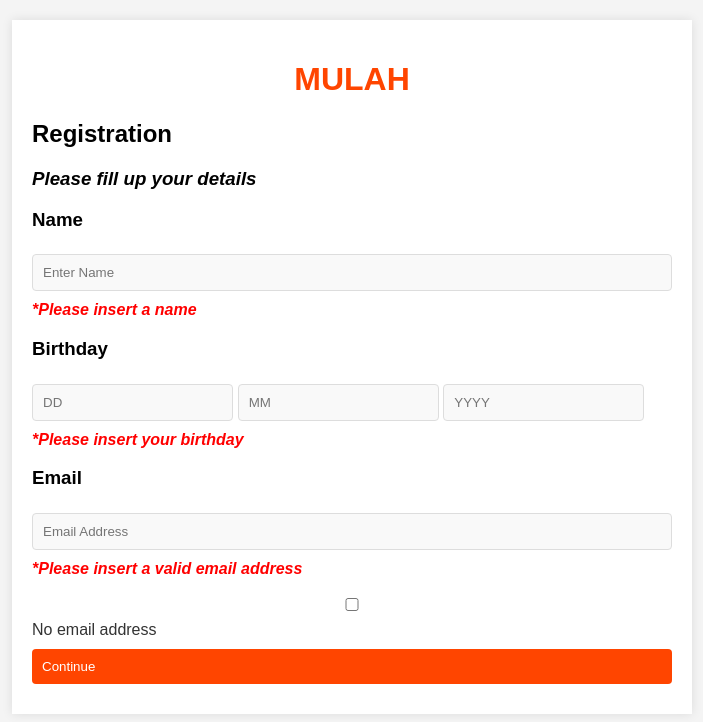
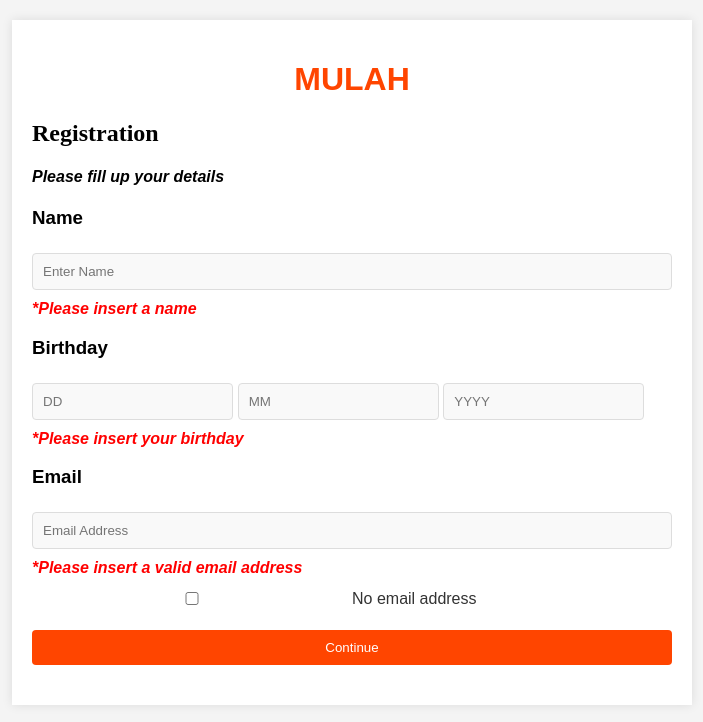
Before and after one commit to friednasi/Assessment2, a plain HTML site: page page2.html in a window 1280 px wide. Shown: the whole page, without its empty margins (288-991 px from the left). Drawn offline with Linux system fonts and the light colour scheme.

Commit message:
Initialcommit

```diff
--- a/page2.html
+++ b/page2.html
@@ -10,7 +10,7 @@
     <div class="container" id="page2">
         <h1>MULAH</h1>
         <h2>Registration</h2>
-        <h3 style="font-style: italic;">Please fill up your details</h3>
+        <h4 style="font-style: italic;">Please fill up your details</h4>
 
         <h3>Name</h3>
         <input type="text" id="name" placeholder="Enter Name">
@@ -27,11 +27,12 @@
         <h3>Email</h3>
         <input type="email" id="email" placeholder="Email Address">
         <h4 class="error-message">*Please insert a valid email address</h4>
-        <label>
-            <input type="checkbox" id="noEmail"> No email address
-        </label>
+        <div class="checkbox-group">
+            <input type="checkbox" id="noEmail">
+            <label for="noEmail">No email address</label>
+        </div>
 
-        <button id="continueButton">Continue</button>
+        <button id="continueButton" class="centered-button">Continue</button>
     </div>
     <script src="page2_script.js"></script>
 </body>
--- a/style.css
+++ b/style.css
@@ -15,7 +15,7 @@
     box-shadow: 0 0 10px rgba(0, 0, 0, 0.1);
 }
 
-h1{
+h1 {
     color: orangered;
 }
 h2, h3, h4 {
@@ -46,7 +46,15 @@
     text-align: center;
 }
 
-#page1 h2, #page1 h3, #page1 .input-group, #page1 select, #page1 input[type="tel"] {
+#page1 h4 {
+    color: orangered; /* Change h4 color to orange */
+}
+
+#page1 h2 {
+    font-family: 'Times New Roman', Times, serif; /* Set font to Times New Roman */
+}
+
+#page1 h2, #page1 h4, #page1 .input-group, #page1 select, #page1 input[type="tel"] {
     text-align: left;
     width: 100%;
     box-sizing: border-box;
@@ -57,8 +65,13 @@
     justify-content: flex-start;
 }
 
-#page1 select, #page1 input[type="tel"] {
+#page1 select {
+    width: 70px; /* Smaller width for country code selector */
     margin-right: 10px;
+}
+
+#page1 input[type="tel"] {
+    flex-grow: 1; /* Allows the phone number input to take up remaining space */
 }
 
 #page1 button {
@@ -72,6 +85,9 @@
     text-align: center;
 }
 
+#page2 h2 {
+    font-family: 'Times New Roman', Times, serif; /* Set font to Times New Roman */
+}
 #page2 h2, #page2 h3, #page2 h4, #page2 input, #page2 button, #page2 label {
     text-align: left;
     width: 100%;
@@ -95,14 +111,27 @@
     display: inline-block;
 }
 
-#page2 input[type="text"], #page2 input[type="number"], #page2 input[type="email"] {
+#page2 input[type="text"], #page2 input[type="number"], #page2 input[type="email"], #page2 input[type="checkbox"] {
     background-color: #f9f9f9;
     margin: 5px 0;
 }
 
-#page2 label {
+/* Corrected Checkbox Styles */
+#page2 .checkbox-group {
+    display: flex;
+    align-items: center;
+    margin-top: 10px;
+}
+
+#page2 input[type="checkbox"] {
+    margin-right:10 px;
+}
+
+/* Centered "Continue" Button */
+#page2 .centered-button {
     display: block;
-    margin-top: 10px;
+    margin: 20px auto;
+    text-align: center;
 }
 
 /* Page 3 Specific Styles */
```
Also changed, not shown: index.html (+1 -1 lines).
